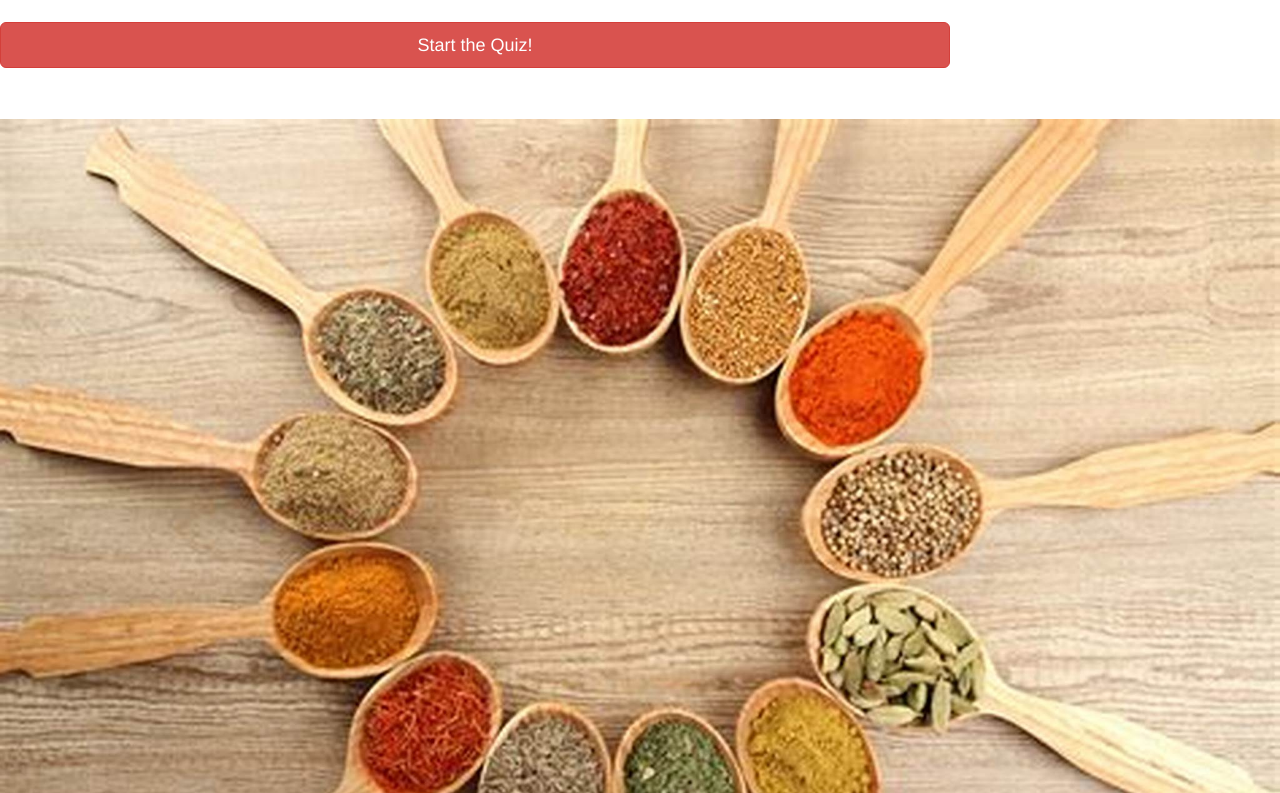
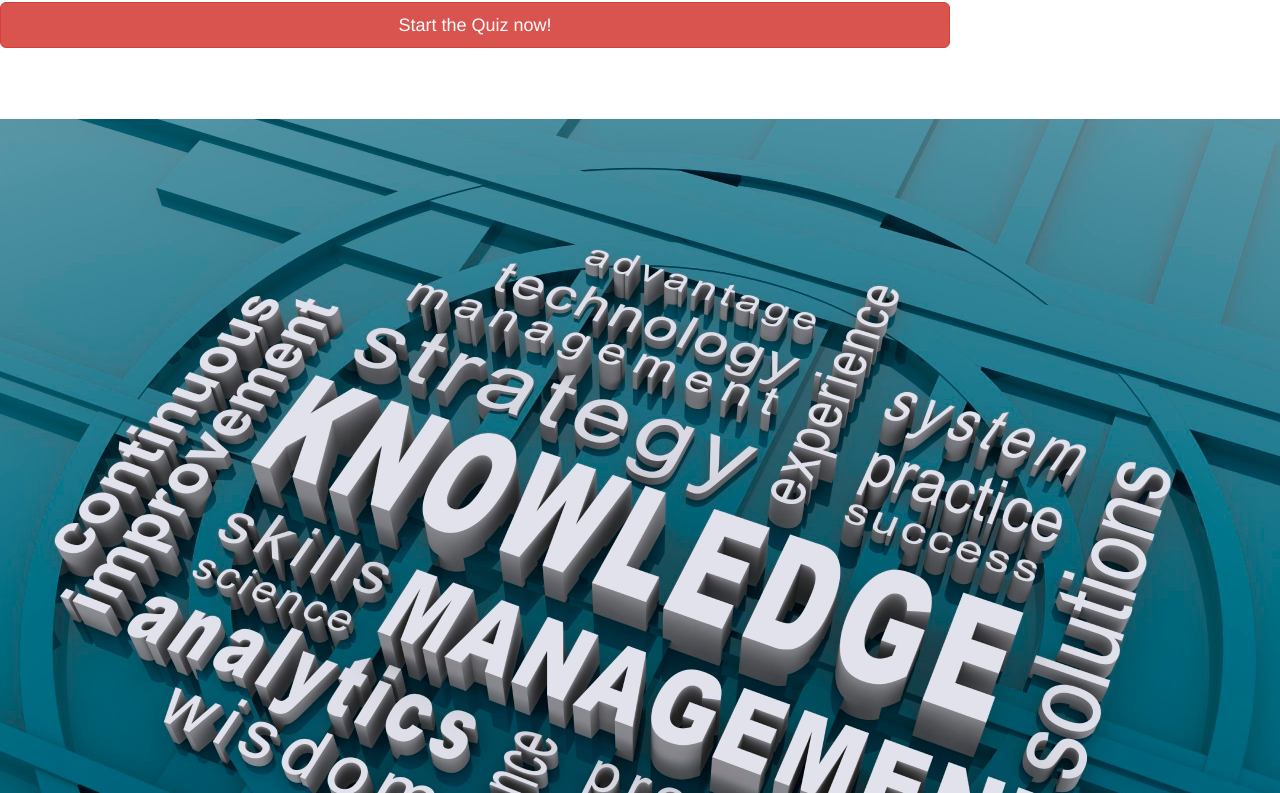
Before and after one commit to htira2001/TriviaGame, a plain HTML site: page index.html in a window 1280 px wide. Shown: the part 101-894 px from the top of the page. Drawn offline with nearby package versions, Linux system fonts and the light colour scheme; files that its build step writes are made by us from their sources.

Commit message:
Initial commit

```diff
--- a/assets/app.js
+++ b/assets/app.js
@@ -1,24 +1,16 @@
 // Creating and appending the start button //
-$(document).ready(function() {
-
-    function startScreen () {
-        startScreen = "<h1 class ='text-center'>Welcome to World Food Trivia!</h1><br></br><p class='text-center main-button-container'><a class='btn btn-danger btn-lg btn-block start-button' href='#' role='button'>Start the Quiz!</a></p>";
-
-        $(".titleAndStart").html(startScreen);
-     }
-
-    startScreen();
+$(document).ready(function () {
 
  // Creating the on-click event for the start button which will lead to the 1st question once clicked //
 
-    $("body").on('click','.start-button',function(event) {
+    $("body").on('click', '.start-button', function (event) {
         //event.preventDefault();
         console.log("button clicked")
         loadQuestions();
 
     });
 
-    $("body").on('click','.reset-button',function(event) {
+    $("body").on('click', '.reset-button', function (event) {
         //event.preventDefault();
         console.log("button clicked")
         questionNumber = 0;
@@ -29,24 +21,22 @@ $(document).ready(function() {
         wins = 0;
         losses = 0;
         noAnswer = 0;
-        startScreen();
     });
 
 
-    $("body").on('click','.answer-button',function(event) {
+    $("body").on('click', '.answer-button', function (event) {
         console.log("answer button clicked" + $(this).text())
 
-        var selected = $(this).text();  //this is the button the user pushed
+        var selected = $(this).text(); //this is the button the user pushed
 
         if (questionNumber < 10) {
 
-            if( selected === questionArray[questionNumber].answer ) {
+            if (selected === questionArray[questionNumber].answer) {
                 wins++;
                 youWin();
                 clearInterval(clock);
                 // loadQuestions();
-            }
-            else {
+            } else {
                 losses++;
                 youLose();
                 clearInterval(clock);
@@ -59,7 +49,7 @@ $(document).ready(function() {
             //resetGame();
         }
 
-        console.log( "wins=" + wins + "losses=" +losses);
+        console.log("wins=" + wins + "losses=" + losses);
 
     });
 
@@ -100,7 +90,7 @@ $(document).ready(function() {
 
     function timeIsUp() {
         noAnswerTotal++;
-        gameQuestions= "<p class='text-center timer-p'>Time Remaining: <span class='timerBox'>" + timer + "</span></p>" + "<p class='text-center'>Time is up!  The correct answer was: " + questionArray[questionNumber].answer + "</p>";
+        gameQuestions = "<p class='text-center timer-p'>Time Remaining: <span class='timerBox'>" + timer + "</span></p>" + "<p class='text-center'>Time is up!  The correct answer was: " + questionArray[questionNumber].answer + "</p>";
         $(".titleAndStart").html(gameQuestions);
         clearInterval(clock);
         setTimeout(wait, 4000);
@@ -118,7 +108,7 @@ $(document).ready(function() {
     function youLose() {
         //console.log("youLose");
         incorrectTotal++;
-        gameQuestions = "<p class='text-center timer-p'>Time Remaining: <span class='timerBox'>" + timer + "</span></p>" + "<p class='text-center'>You are wrong! The correct answer is: "+ questionArray[questionNumber].answer + "</p>";
+        gameQuestions = "<p class='text-center timer-p'>Time Remaining: <span class='timerBox'>" + timer + "</span></p>" + "<p class='text-center'>You are wrong! The correct answer is: " + questionArray[questionNumber].answer + "</p>";
         $(".titleAndStart").html(gameQuestions);
         setTimeout(wait, 4000);
     }
@@ -130,6 +120,7 @@ $(document).ready(function() {
     function answerClock() {
         clock = setInterval(thirtySeconds, 1000);
     }
+
     function thirtySeconds() {
 
         if (timer === 0) {
@@ -144,33 +135,32 @@ $(document).ready(function() {
         }
         $(".timerBox").html(timer);
     }
-    //}
+
 
 
     var questionNumber = 0;
-    var questionArray = [
-        {
-            question: "What is the most popular spice in the world?",
-            options: ['a. pepper', 'b. cloves', 'c. paprika', 'd. thyme'],
-            answer: "a. pepper"
+    var questionArray = [{
+            question: "where michael jordan is born?",
+            options: ['a. new york', 'b. georgia', 'c. california', 'd. alabama'],
+            answer: "a. new york"
 
         },
         {
-            question: "The Cajun holy trinity of cooking consists of what three vegetables?",
-            options: ["a. tomatoes, corn, bell peppers", "b. bell peppers, carrots, celery", "c. celery, onions, bell peppers", "d. onions, tomatoes, corn"],
-            answer: "c. celery, onions, bell peppers"
+            question: "who is the king of pop",
+            options: ["a. tom cruise", "b. elton john", "c. maria carrey", "d. michael jackson"],
+            answer: "d. michael jackson"
 
         },
         {
-            question: "Sriracha is a type of hot sauce named after a city located in which country?",
-            options: ['a. Japan', 'b. Mexico', 'c. Italy', 'd. Thailand'],
-            answer: "d. Thailand"
+            question: "in what continent is tunisia?",
+            options: ['a. north america', 'b. south america', 'c. africa', 'd. europe'],
+            answer: "c. africa"
 
         },
         {
-            question: "Malbec, Sangiovese, and Syrah are all a type of what?",
-            options: ['a. cheese', 'b. fruit', 'c. wine', 'd. coffee'],
-            answer: "c. wine"
+            question: "where is the Colosseum ?",
+            options: ['a. rome', 'b. sardinia', 'c. venice', 'd. milan'],
+            answer: "a. rome"
 
         },
         {
@@ -186,21 +176,21 @@ $(document).ready(function() {
 
         },
         {
-            question: "A tandoor is a type of what?",
-            options: ['a. oven', 'b. bread', 'c. fruit', 'd. coffee'],
-            answer: "a. oven"
+            question: "what's the number one sports in south africa?",
+            options: ['a. volley-ball', 'b. rugby', 'c. soccer', 'd. hockey'],
+            answer: "b. rugby"
 
         },
         {
-            question: "Kopi luwak is a very expensive type of what?",
-            options: ['a. coffee', 'b. beer', 'c. cake', 'd. vegetable'],
-            answer: "a. coffee"
+            question: "where's the most beautiful beaches in the world?",
+            options: ['a. mexico', 'b. france', 'c. maldive', 'd. barbedos'],
+            answer: "c. maldive"
 
         },
         {
-            question: "Bubble tea originate in which country?",
-            options: ['a. Korea', 'b. Spain', 'c. Antartica', 'd. Vietnam'],
-            answer: "d. Vietnam"
+            question: "what's the top cruise in the world?",
+            options: ['a. Queen elizabeth', 'b. caravan', 'c. norwegian', 'd. royal carribean'],
+            answer: "a. Queen elizabeth"
 
         },
         {
@@ -216,7 +206,7 @@ $(document).ready(function() {
 
     var gameQuestions;
 
-    function loadQuestions () {
+    function loadQuestions() {
 
         timer = 30;
         clearInterval(clock);
--- a/index.html
+++ b/index.html
@@ -29,14 +29,14 @@
 <body>
 
     <div class = "titleAndStart">
-        <h1 class='text-center'>Welcome to World Food Trivia!</h1>
+        <h1 class='text-center'>Welcome to knowledge-management Trivia!</h1>
         <br>
         <p class='text-center main-button-container'><a class='btn btn-danger btn-lg btn-block start-button' href='#' role='button'>Start the Quiz now!</a></p>
 
     </div>
 
 
-    <div class="backgroundImage"><img style="background-repeat:no-repeat; background-size:cover; background-position: center; width:100%; height: 100%;" src="assets/spice 2.jpg" alt="spice2">
+    <div class="backgroundImage"><img style="background-repeat:no-repeat; background-size:cover; background-position: center; width:100%; height: 100%;" src="assets/knowledge-management.jpg" alt="spice2">
 
     </div>
 
```
Also changed, not shown: assets/knowledge-management.jpg (added), assets/spice 2.jpg (deleted). Lines whose indentation alone changed are shown as unchanged.
